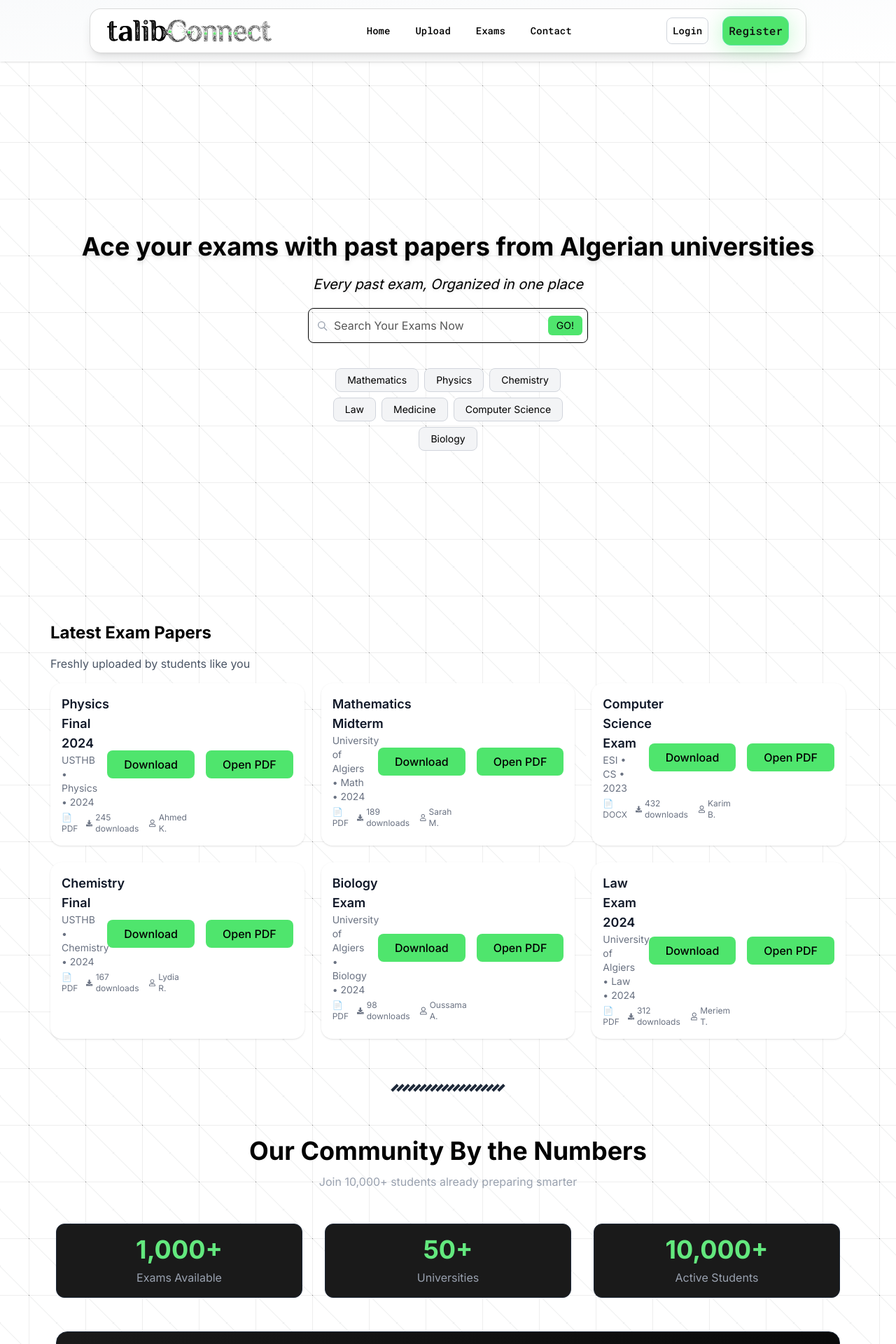
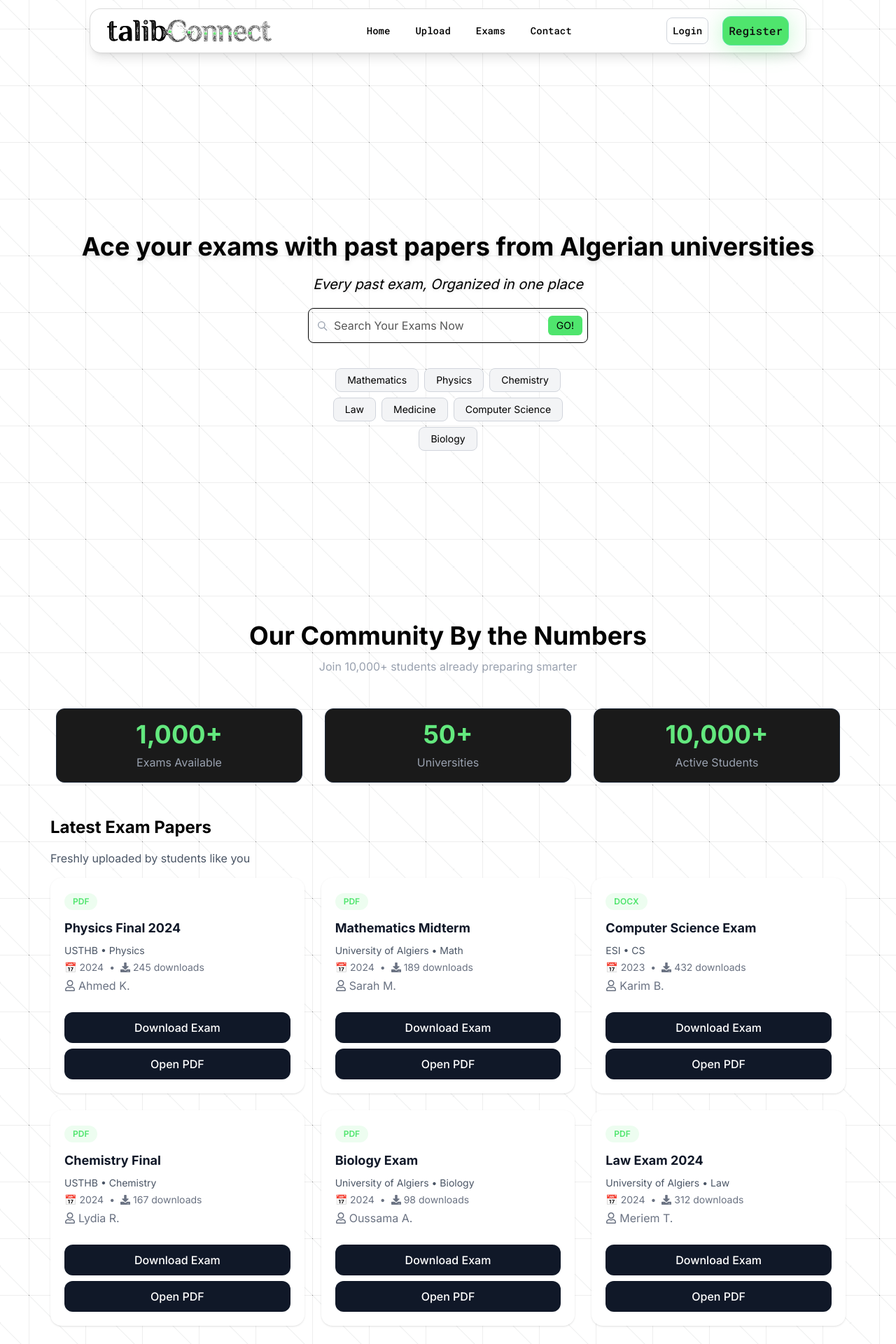
Before and after one commit to tigheni/talibConnect, a React (Vite) app: page / in a window 1280 px wide. Shown: the top 1920 px of the page at 70% size. Built offline with nearby package versions, Linux system fonts and the light colour scheme.

Commit message:
feat: enhance Navbar with dynamic background based on route; add Pagination component for ExamPage; update Home page layout and remove redundant stats section

```diff
--- a/src/components/Navbar.jsx
+++ b/src/components/Navbar.jsx
@@ -1,12 +1,16 @@
 import logo from "../assets/logo.svg";
-import { Link } from "react-router-dom";
+import { Link, useLocation } from "react-router-dom";
 import { useState } from "react";
 
 export default function NavBoard() {
   const [isMenuOpen, setIsMenuOpen] = useState(false);
-
+  const location = useLocation();
+  const isHome = location.pathname === "/exams";
+  console.log(isHome);
   return (
-    <div className="sticky top-0 p-3 left-0 right-0 z-50 flex justify-center  shadow-sm font-roboto-mono bg-gradient-to-br from-gray-50 to-white">
+    <div
+      className={`sticky top-0 p-3 left-0 right-0 z-50 flex justify-center  font-roboto-mono ${isHome ? "bg-gradient-to-br from-gray-50 to-white shadow-sm" : ""} `}
+    >
       <nav className="h-16 w-full sm:max-w-3xl lg:max-w-5xl mx-5 flex items-center justify-between rounded-2xl bg-white/90 backdrop-blur-md border border-black/15 shadow-lg px-6">
         <Link to="/">
           <img src={logo} className="h-4  md:h-8 w-auto" alt="logo" />
--- /dev/null
+++ b/src/components/Pagination.jsx
@@ -0,0 +1,39 @@
+export default function Pagination({ currentPage, totalPages, onPageChange }) {
+  if (totalPages <= 1) return null;
+
+  return (
+    <div className="flex justify-center items-center gap-2 mt-8 py-4">
+      <button
+        onClick={() => onPageChange(currentPage - 1)}
+        disabled={currentPage === 1}
+        className="px-4 py-2 bg-gray-200 rounded-lg disabled:opacity-50 disabled:cursor-not-allowed hover:bg-gray-300 transition"
+      >
+        ← Previous
+      </button>
+
+      <div className="flex gap-1">
+        {Array.from({ length: totalPages }, (_, i) => i + 1).map((page) => (
+          <button
+            key={page}
+            onClick={() => onPageChange(page)}
+            className={`w-10 h-10 rounded-lg transition ${
+              currentPage === page
+                ? "bg-[#4FE56D] text-black font-bold"
+                : "bg-gray-200 hover:bg-gray-300"
+            }`}
+          >
+            {page}
+          </button>
+        ))}
+      </div>
+
+      <button
+        onClick={() => onPageChange(currentPage + 1)}
+        disabled={currentPage === totalPages}
+        className="px-4 py-2 bg-gray-200 rounded-lg disabled:opacity-50 disabled:cursor-not-allowed hover:bg-gray-300 transition"
+      >
+        Next →
+      </button>
+    </div>
+  );
+}
--- a/src/index.css
+++ b/src/index.css
@@ -92,5 +92,5 @@ html {
   scroll-snap-type: y proximity;
 }
 section {
-  scroll-snap-align: start;
+  scroll-snap-align: center;
 }
--- a/src/pages/ExamPage.jsx
+++ b/src/pages/ExamPage.jsx
@@ -1,12 +1,15 @@
 import ExamCard from "../components/ExamCard";
 import { useEffect, useState } from "react";
 import { supabase } from "../lib/supabase";
+
+import Pagination from "../components/Pagination";
 
 export default function ExamPage() {
   const [searchTerm, setSearchTerm] = useState("");
   const [subjectFilter, setSubjectFilter] = useState("");
   const [universityFilter, setUniversityFilter] = useState("");
   const [viewMode, setViewMode] = useState("list");
+
   const [exams, setExams] = useState([]);
   const [loading, setLoading] = useState(true);
 
@@ -47,6 +50,13 @@ export default function ExamPage() {
 
     return matchSearch && matchSubject && matchUniversity;
   });
+
+  const [currentPage, setCurrentPage] = useState(1);
+  const examsPerPage = 9;
+  const totalPages = Math.ceil(filteredExams.length / examsPerPage);
+  const startIndex = (currentPage - 1) * examsPerPage;
+  const endIndex = startIndex + examsPerPage;
+  const currentExams = filteredExams.slice(startIndex, endIndex);
 
   if (loading) {
     return (
@@ -177,7 +187,6 @@ export default function ExamPage() {
         </div>
       </div>
 
-      {/* Results */}
       <div className="max-w-7xl mx-auto px-6 py-8">
         {filteredExams.length > 0 ? (
           <div
@@ -187,7 +196,7 @@ export default function ExamPage() {
                 : "space-y-4"
             }
           >
-            {filteredExams.map((exam, index) => (
+            {currentExams.map((exam, index) => (
               <ExamCard
                 key={exam.id}
                 exam={exam}
@@ -217,6 +226,11 @@ export default function ExamPage() {
             </button>
           </div>
         )}
+        <Pagination
+          currentPage={currentPage}
+          totalPages={totalPages}
+          onPageChange={(page) => setCurrentPage(page)}
+        />
       </div>
     </div>
   );
--- a/src/pages/Home.jsx
+++ b/src/pages/Home.jsx
@@ -88,22 +88,22 @@ export default function Home() {
             className="w-full flex justify-center"
             onSubmit={handleSearch}
           >
-            <div class="relative">
+            <div className="relative">
               <svg
-                class="absolute left-3 top-1/2 -translate-y-1/2 w-4 h-4 text-gray-400 pointer-events-none"
+                className="absolute left-3 top-1/2 -translate-y-1/2 w-4 h-4 text-gray-400 pointer-events-none"
                 xmlns="http://www.w3.org/2000/svg"
                 fill="none"
                 viewBox="0 0 24 24"
                 stroke="currentColor"
               >
-                <circle cx="11" cy="11" r="7" stroke-width="2" />
+                <circle cx="11" cy="11" r="7" strokeWidth="2" />
                 <line
                   x1="16.5"
                   y1="16.5"
                   x2="22"
                   y2="22"
-                  stroke-width="2"
-                  stroke-linecap="round"
+                  strokeWidth="2"
+                  strokeLinecap="round"
                 />
               </svg>
               <input
@@ -145,13 +145,37 @@ export default function Home() {
           </div>
         </div>
       </header>
-
+      <section>
+        <div className="text-center">
+          <h2 className="text-3xl md:text-4xl font-bold text-black mb-3">
+            Our Community By the Numbers
+          </h2>
+          <p className="text-gray-400">
+            Join 10,000+ students already preparing smarter
+          </p>
+        </div>
+        <section className="max-w-6xl mx-auto py-12 px-4">
+          <div className="grid grid-cols-1 md:grid-cols-3 gap-8 text-center">
+            {stats.map((stat) => (
+              <div
+                key={stat.id}
+                className="bg-[#1a1a1a] rounded-xl p-4 border border-gray-800 "
+              >
+                <h3 className="text-3xl md:text-4xl font-bold text-[#63E87E] mb-2">
+                  {stat.number}
+                </h3>
+                <p className="text-gray-400">{stat.label}</p>
+              </div>
+            ))}
+          </div>
+        </section>
+      </section>
       <section className="max-w-6xl mx-auto px-2">
         <h1 className="text-2xl font-bold mb-4">Latest Exam Papers</h1>
         <p className="text-gray-600">Freshly uploaded by students like you</p>
         <div className="grid grid-cols-1 md:grid-cols-2 lg:grid-cols-3 gap-6 mt-4">
           {recentExams.map((exams) => (
-            <ExamCard key={exams.id} exam={exams} />
+            <ExamCard key={exams.id} exam={exams} viewMode={"grid"} />
           ))}
         </div>
       </section>
@@ -167,29 +191,6 @@ export default function Home() {
           ))}
         </div>
       </div>
-      <div className="text-center">
-        <h2 className="text-3xl md:text-4xl font-bold text-black mb-3">
-          Our Community By the Numbers
-        </h2>
-        <p className="text-gray-400">
-          Join 10,000+ students already preparing smarter
-        </p>
-      </div>
-      <section className="max-w-6xl mx-auto py-12 px-4">
-        <div className="grid grid-cols-1 md:grid-cols-3 gap-8 text-center">
-          {stats.map((stat) => (
-            <div
-              key={stat.id}
-              className="bg-[#1a1a1a] rounded-xl p-4 border border-gray-800 "
-            >
-              <h3 className="text-3xl md:text-4xl font-bold text-[#63E87E] mb-2">
-                {stat.number}
-              </h3>
-              <p className="text-gray-400">{stat.label}</p>
-            </div>
-          ))}
-        </div>
-      </section>
 
       <section className="max-w-6xl mx-auto px-4 pb-12">
         <div className="bg-gradient-to-r from-[#1a1a1a] to-[#0a0a0a] rounded-2xl p-8 md:p-12 text-center border border-gray-800">
```
Also changed, not shown: src/assets/logo.svg.
